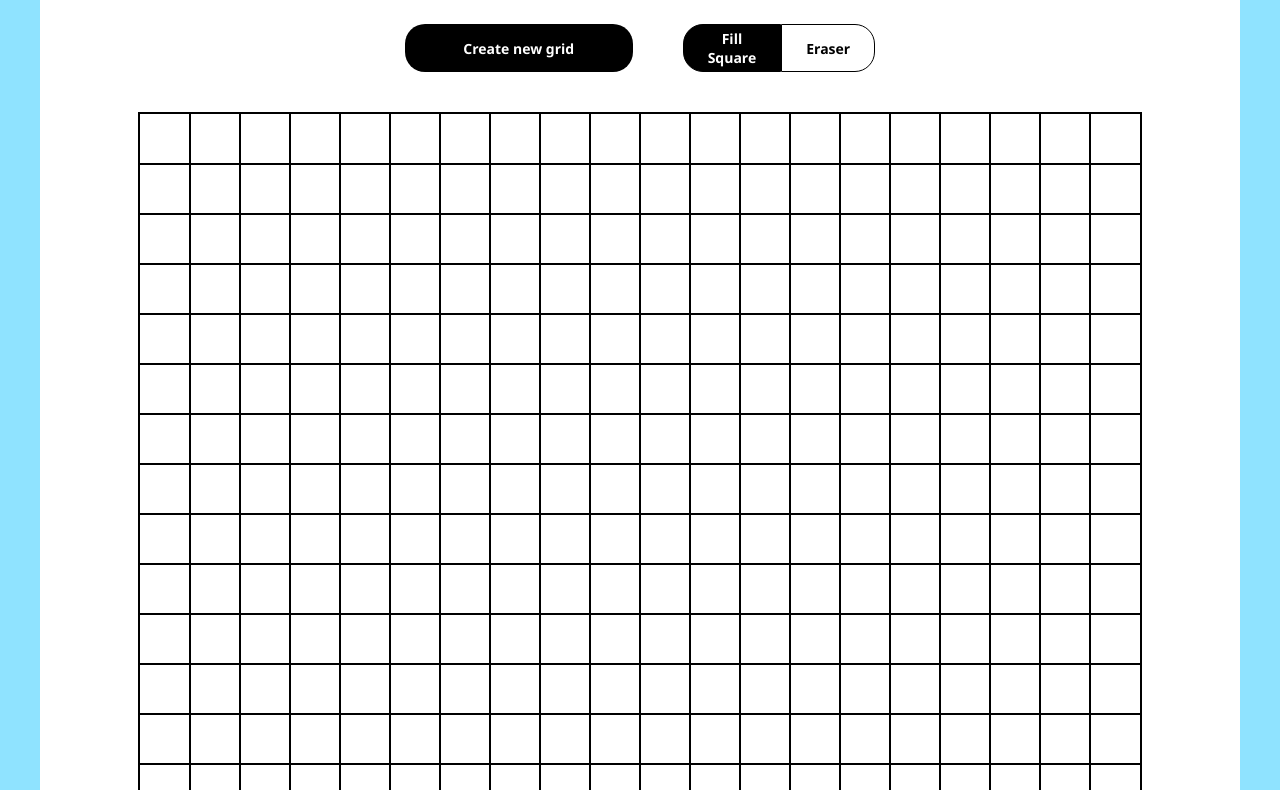
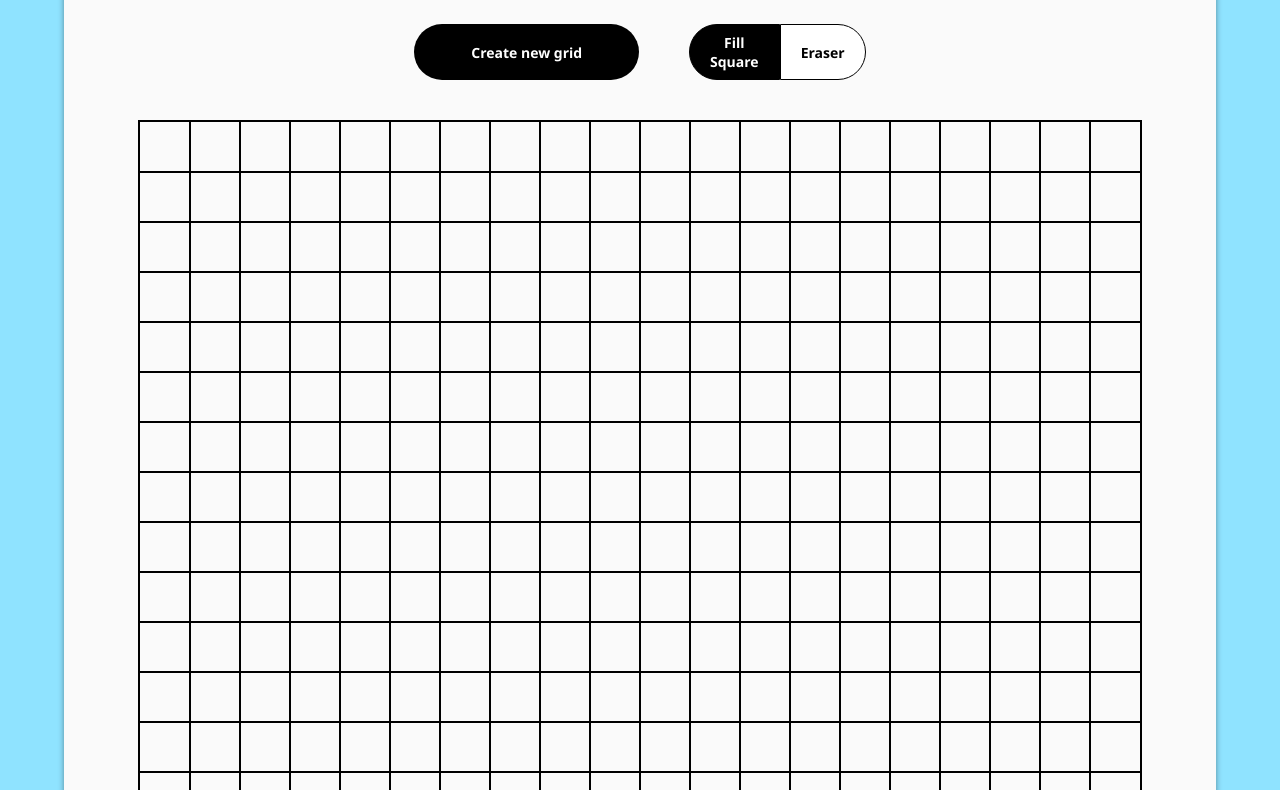
Before and after one commit to rfingerhut/odin-etch-a-sketch, a plain HTML site: page index.html in a window 1280 px wide. Shown: the part 129-919 px from the top of the page. Drawn offline with Linux system fonts and the light colour scheme.

Commit message:
style: Update minor styling to containers and buttons

```diff
--- a/styles.css
+++ b/styles.css
@@ -13,13 +13,16 @@ body{
 }
 
 .mainContainer{
-    background-color: white;
+    background-color: #fafafa;
     display: flex;
     flex-direction: column;
     align-items: center;
     padding: 40px 12px;
-    min-width: 1200px;
+    max-width: 1200px;
+    width: 90vw;
     min-height: 100vh;
+    box-shadow: 0 2px 6px rgba(0,0,0,0.4);
+
 }
 
 .contentContainer{
@@ -51,8 +54,6 @@ h1{
 .gridBox{
     outline: 1px solid black;
     flex: 1;
-    /* width: 50px;
-    height: 50px; */
     cursor: pointer;
 }
 
@@ -99,18 +100,19 @@ h1{
 }
 
 button{
-    padding: 4px 24px;
+    padding: 8px 20px;
     font-weight: 600;
     font-size: 14px;
-    border-radius: 20px;
-    border: none;
+    border-radius: 9999px;
+    border: 1px solid transparent;
     cursor: pointer;
     background-color: black;
     color: white;
+    transition: all 0.2s ease;
 }
 
 button:hover{
-    background:rgb(44, 43, 43);
+    background:#333;
 }
 
 .clicked{
```
